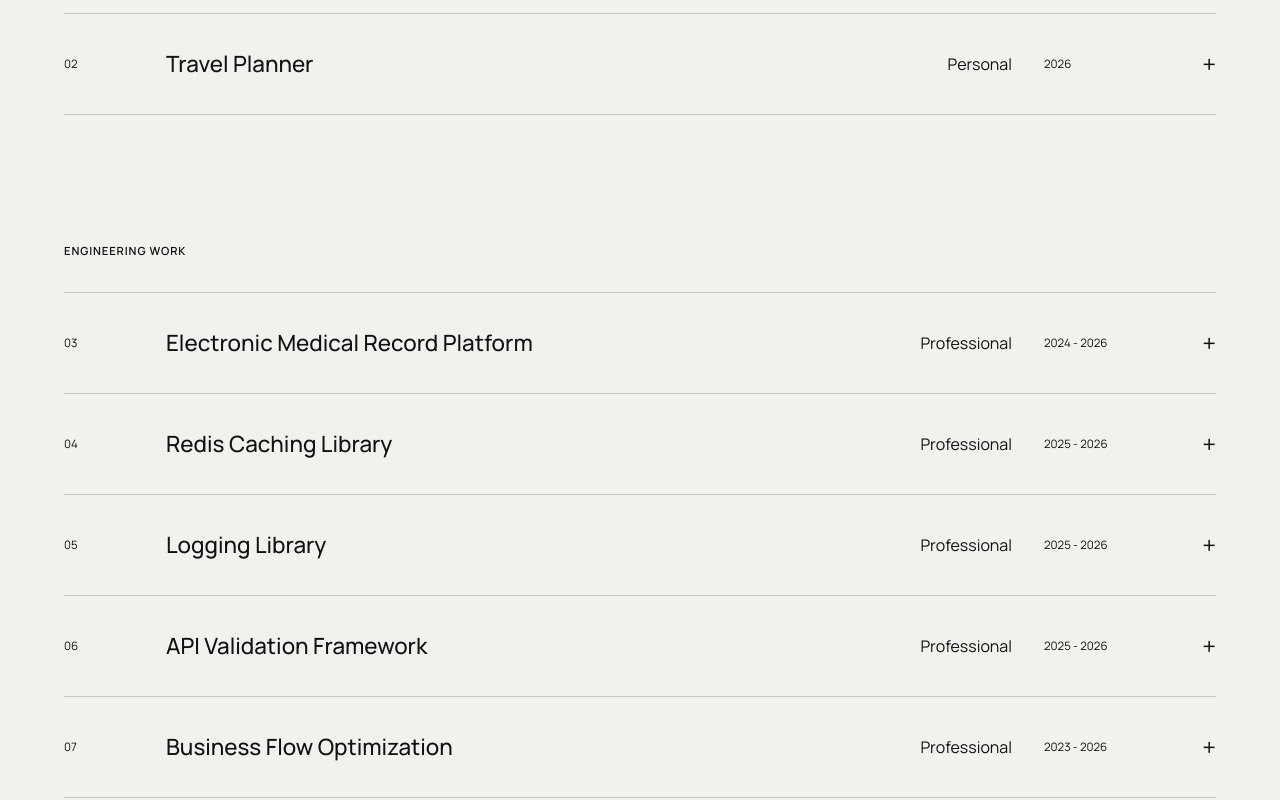
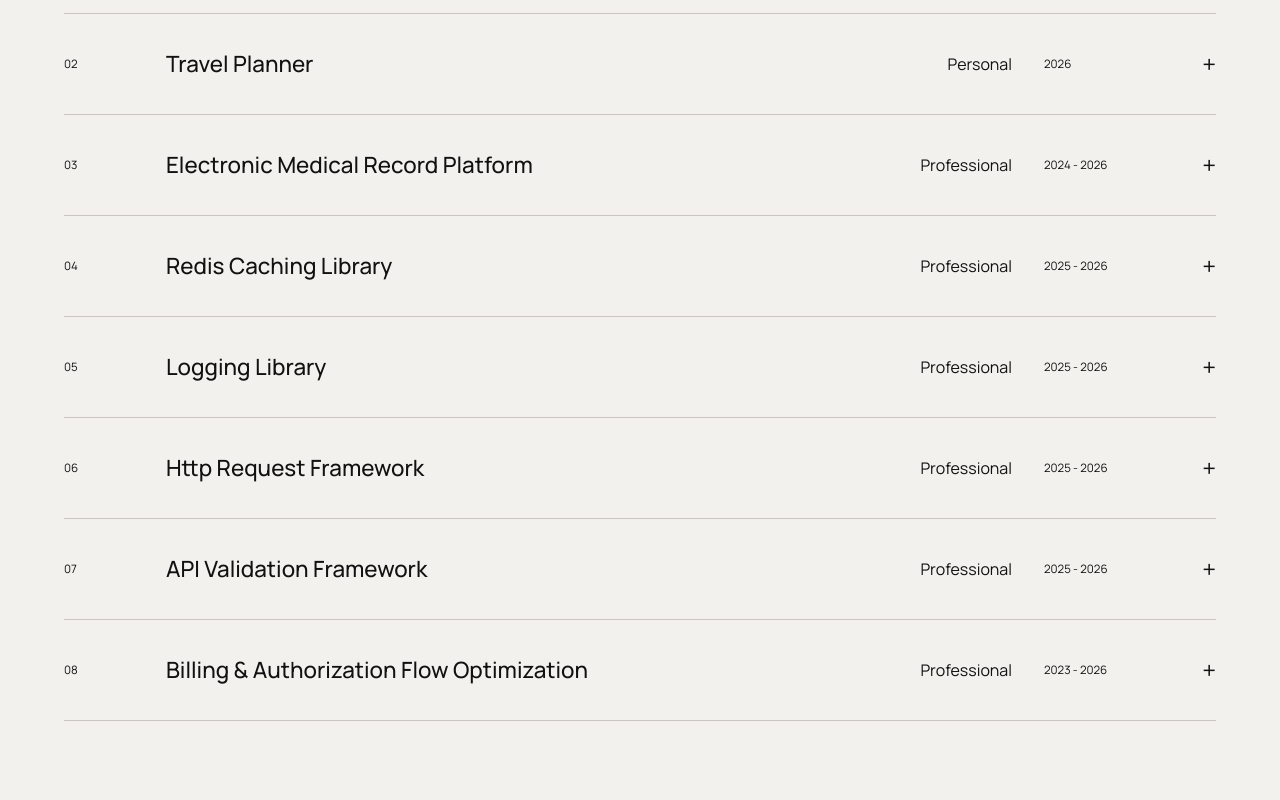
Before and after one commit to abbyMikoto/abbigailfarr-portfolio, a Next.js app: page /projects in a window 1280 px wide. Shown: the part 716-1516 px from the top of the page. Built offline with nearby package versions, Linux system fonts and the light colour scheme.

Commit message:
AF - updating descriptions

```diff
--- a/src/app/projects/page.tsx
+++ b/src/app/projects/page.tsx
@@ -3,14 +3,6 @@
 import ProjectList from "@/components/project-list";
 
 export default function ProjectsPage() {
-  const featuredProjects = projects.filter(
-    (project) => project.featured
-  );
-
-  const engineeringProjects = projects.filter(
-    (project) => !project.featured
-  );
-
   return (
     <main className={styles.projects}>
       <section className={styles.projects__intro}>
@@ -27,18 +19,10 @@
 
       <section className={styles.projects__group}>
         <span className={styles.projects__groupLabel}>
-          FEATURED PROJECTS
-        </span>
-
-        <ProjectList projects={featuredProjects} />
-      </section>
-
-      <section className={styles.projects__group}>
-        <span className={styles.projects__groupLabel}>
           ENGINEERING WORK
         </span>
 
-        <ProjectList projects={engineeringProjects} />
+        <ProjectList projects={projects} />
       </section>
     </main>
   );
--- a/src/data/projects.tsx
+++ b/src/data/projects.tsx
@@ -33,7 +33,6 @@
         ],
         demoUrl: "https://spotify.example.com",
         githubUrl: "https://github.com/abbyMikoto/spotify-dashboard",
-        featured: true,
     },
     {
         id: "travel-planner",
@@ -67,12 +66,7 @@
         ],
         demoUrl: "https://travel-planner.example.com",
         githubUrl: "https://github.com/abbyMikoto/travel-planner",
-        featured: true,
     },
-
-
-
-
 
     {
         id: "emr",
@@ -82,23 +76,16 @@
         category: "Professional",
         role: "Software Developer",
         overview:
-            "FILL",
-        challenge:
-            "FILL",
-        solution:
-            "FILL",
-        outcome:
-            "FILL",
-        lessonsLearned:
-            "FILL",
+            "Collaborated with software engineers, architects, and business stakeholders to design and develop a modern cloud-based Electronic Medical Record (EMR) platform. Contributed across the full software development lifecycle, including requirements gathering, solution design, API development, database optimization, frontend and backend implementation, and technical documentation.",
         technologies: [
             "C#",
             ".NET",
             "Dapper",
             "Microsoft Azure",
-            "Blazor"
+            "Blazor",
+            "SQL Server",
+            "HTML & CSS"
         ],
-        featured: false,
     },
     {
         id: "api-repository",
@@ -108,23 +95,15 @@
         category: "Professional",
         role: "Software Developer",
         overview:
-            "FILL",
-        challenge:
-            "FILL",
-        solution:
-            "FILL",
-        outcome:
-            "FILL",
-        lessonsLearned:
-            "FILL",
+            "Built a reusable Redis caching library that supports key and tag generation, configurable TTLs, cache invalidation, and data retrieval. The library follows a cache-aside pattern, checking Redis first and querying the database only when cached data is unavailable.",
         technologies: [
             "C#",
             ".NET",
             "Dapper",
             "Microsoft Azure",
-            ""
+            "Redis",
+            "SQL Server"
         ],
-        featured: false,
     },
     {
         id: "logging-library",
@@ -134,75 +113,63 @@
         category: "Professional",
         role: "Software Developer",
         overview:
-            "FILL",
-        challenge:
-            "FILL",
-        solution:
-            "FILL",
-        outcome:
-            "FILL",
-        lessonsLearned:
-            "FILL",
+            "Designed and developed a reusable logging library that standardized structured logging across multiple services. The library generated consistent logging objects and published them to Azure Event Hubs for downstream processing and observability platforms, including Datadog. Implemented step, process, and event logging to improve application monitoring, diagnostics, and operational visibility.",
+        technologies: [
+            "C#",
+            ".NET",
+            "Azure Event Hub",
+            "Datadog"
+        ],
+    },
+    {
+        id: "api-request-framework",
+        number: "06",
+        title: "Http Request Framework",
+        year: "2025 - 2026",
+        category: "Professional",
+        role: "Software Developer",
+        overview:
+            "Built a reusable request framework for GET, POST, PUT, and PATCH operations that became the standard implementation across application domains. Designed with scalability and consistency in mind, the framework reduced duplicated code and simplified the development of new services and endpoints.",
         technologies: [
             "C#",
             ".NET",
             "Dapper",
-            "Microsoft Azure",
-            ""
-        ],
-        featured: false,
+            "Microsoft Azure"
+        ]
     },
     {
         id: "api-validation",
-        number: "06",
+        number: "07",
         title: "API Validation Framework",
         year: "2025 - 2026",
         category: "Professional",
         role: "Software Developer",
         overview:
-            "FILL",
-        challenge:
-            "FILL",
-        solution:
-            "FILL",
-        outcome:
-            "FILL",
-        lessonsLearned:
-            "FILL",
+            "Designed, developed, and documented a reusable API validation framework that dynamically validates request payloads across multiple endpoints. The framework leveraged FluentValidation to execute property-specific validation rules, providing a scalable and consistent approach to request validation while reducing duplicated validation logic and simplifying the addition of new API models.",
         technologies: [
             "C#",
             ".NET",
-            "Dapper",
-            "Microsoft Azure",
-            ""
+            "Microsoft Azure"
         ],
-        featured: false,
     },
     {
-        id: "business",
-        number: "07",
-        title: "Business Flow Optimization",
+        id: "billing",
+        number: "08",
+        title: "Billing & Authorization Flow Optimization",
         year: "2023 - 2026",
         category: "Professional",
         role: "Software Developer | Data Analyst",
         overview:
-            "FILL",
-        challenge:
-            "FILL",
-        solution:
-            "FILL",
-        outcome:
-            "FILL",
-        lessonsLearned:
-            "FILL",
+            "Collaborated with operational and technical teams to redesign billing and authorization workflows through automation and custom software solutions. Developed Microsoft Power Apps to provide users with an intuitive interface for interacting with billing and authorization data, created Power BI dashboards to improve operational visibility and support data-driven decision making, and implemented billing automation processes that streamlined claim generation and updates.",
         technologies: [
             "C#",
             ".NET",
-            "Dapper",
-            "Microsoft Azure",
-            ""
+            "SQL Server",
+            "Azure Function",
+            "Power Apps",
+            "Power Automate",
+            "Power BI",
         ],
-        featured: false,
     },
 
 
--- a/src/data/types.tsx
+++ b/src/data/types.tsx
@@ -26,6 +26,4 @@
 
   demoUrl?: string;
   githubUrl?: string;
-
-  featured: boolean;
 };
```
